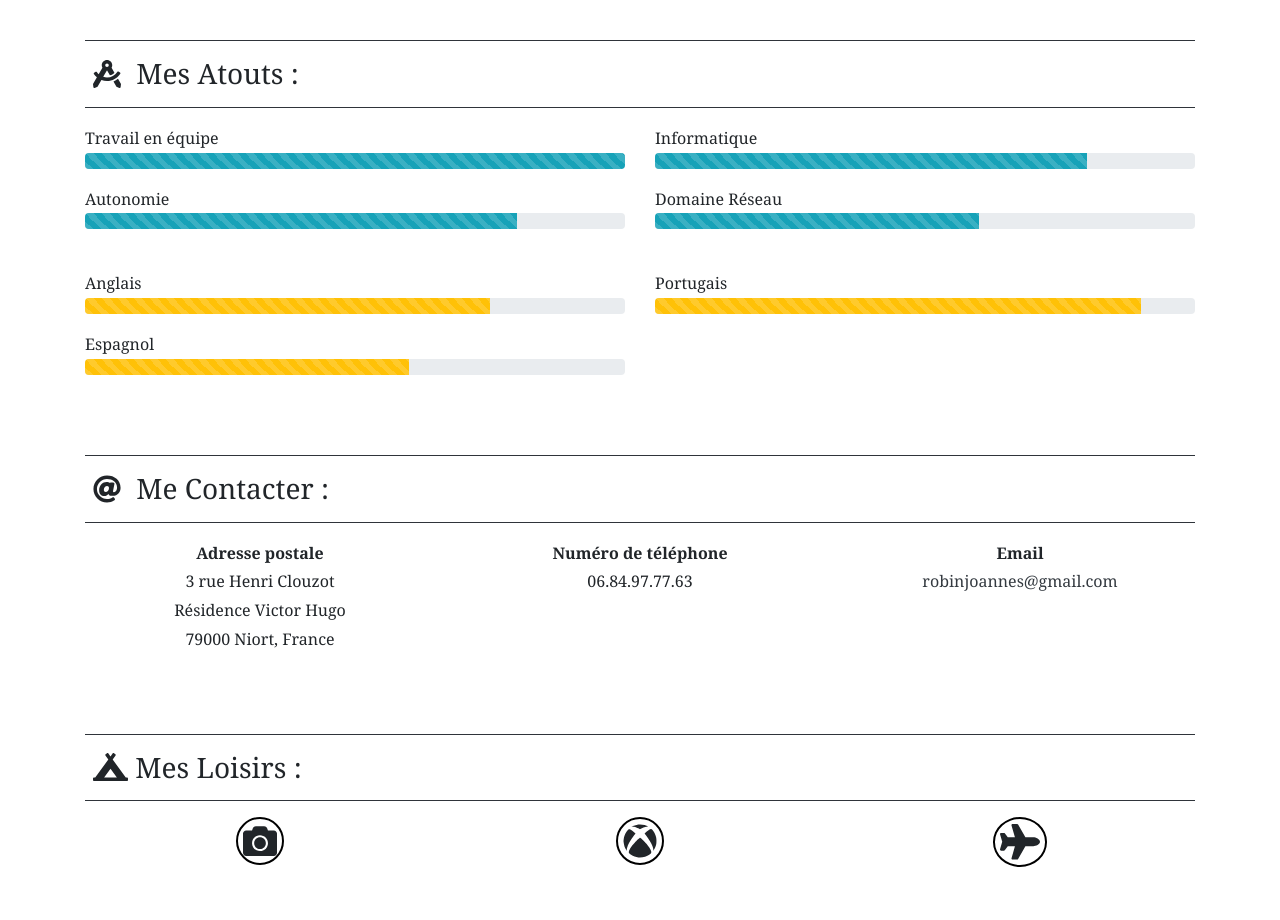
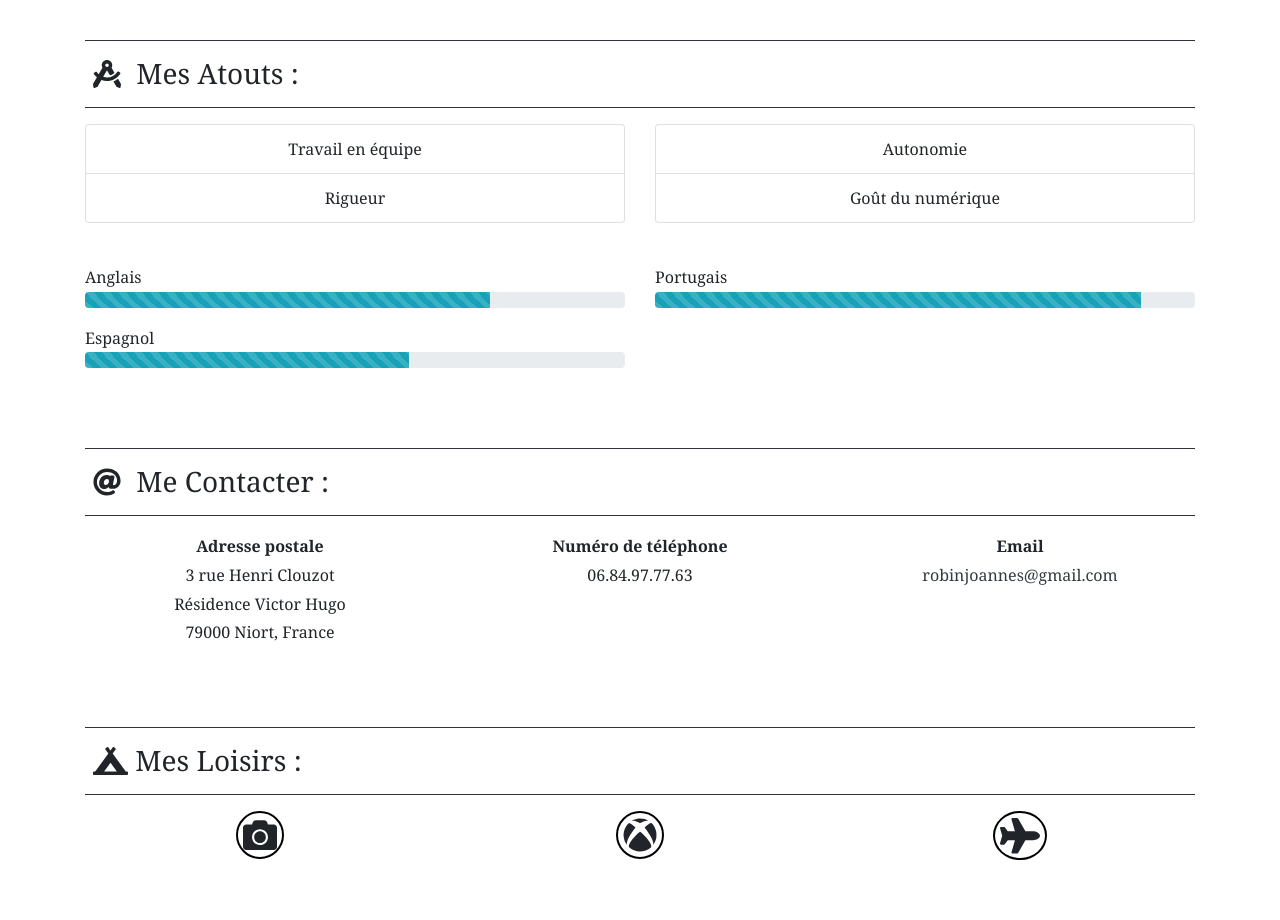
Before and after one commit to Dragster14/MonCV-Camif, a plain HTML site: page index.html in a window 1280 px wide. Shown: the part 1660-2580 px from the top of the page. Drawn offline with nearby package versions, Linux system fonts and the light colour scheme.

Commit message:
Changement couleur langues

```diff
--- a/index.html
+++ b/index.html
@@ -237,47 +237,25 @@
                 </div>
                 <div class="row">
                     <div class="col-md-6 mb-3">
-                        <p class="mb-0">
-                            Travail en équipe
-                        </p>
-                        <div class="progress">
-                            <div class="progress-bar progress-bar-striped bg-info progress-bar-animated" role="progressbar" style="width: 100%" aria-valuenow="50" aria-valuemin="0" aria-valuemax="100"></div>
-                        </div>
+                        <ul class="list-group text-center">
+                            <li class="list-group-item">Travail en équipe</li>
+                            <li class="list-group-item">Rigueur</li>
+                        </ul>
                     </div>
-                    <div class="col-md-6 mb-3">
-                        <p class="mb-0">
-                            Informatique
-                        </p>
-                        <div class="progress">
-                            <div class="progress-bar progress-bar-striped bg-info progress-bar-animated" role="progressbar" style="width: 80%" aria-valuenow="50" aria-valuemin="0" aria-valuemax="100"></div>
-                        </div>
+                    <div class="col-md-6">
+                        <ul class="list-group text-center">
+                            <li class="list-group-item">Autonomie</li>
+                            <li class="list-group-item">Goût du numérique</li>
+                        </ul>
                     </div>
                 </div>
-                <div class="row">
-                    <div class="col-md-6 mb-3">
-                        <p class="mb-0">
-                            Autonomie
-                        </p>
-                        <div class="progress">
-                            <div class="progress-bar progress-bar-striped bg-info progress-bar-animated" role="progressbar" style="width: 80%" aria-valuenow="50" aria-valuemin="0" aria-valuemax="100"></div>
-                        </div>
-                    </div>
-                    <div class="col-md-6 mb-3">
-                        <p class="mb-0">
-                            Domaine Réseau
-                        </p>
-                        <div class="progress">
-                            <div class="progress-bar progress-bar-striped bg-info progress-bar-animated" role="progressbar" style="width: 60%" aria-valuenow="50" aria-valuemin="0" aria-valuemax="100"></div>
-                        </div>
-                    </div>
-                </div>
-                <div class="row mt-md-4">
+                <div class="row mt-4">
                     <div class="col-md-6 mb-3">
                         <p class="mb-0">
                             Anglais
                         </p>
                         <div class="progress">
-                            <div class="progress-bar progress-bar-striped bg-warning progress-bar-animated" role="progressbar" style="width: 75%" aria-valuenow="50" aria-valuemin="0" aria-valuemax="100"></div>
+                            <div class="progress-bar progress-bar-striped bg-info progress-bar-animated" role="progressbar" style="width: 75%" aria-valuenow="50" aria-valuemin="0" aria-valuemax="100"></div>
                         </div>
                     </div>
                     <div class="col-md-6 mb-3">
@@ -285,7 +263,7 @@
                             Portugais
                         </p>
                         <div class="progress">
-                            <div class="progress-bar progress-bar-striped bg-warning progress-bar-animated" role="progressbar" style="width: 90%" aria-valuenow="50" aria-valuemin="0" aria-valuemax="100"></div>
+                            <div class="progress-bar progress-bar-striped bg-info progress-bar-animated" role="progressbar" style="width: 90%" aria-valuenow="50" aria-valuemin="0" aria-valuemax="100"></div>
                         </div>
                     </div>
                 </div>
@@ -295,7 +273,7 @@
                             Espagnol
                         </p>
                         <div class="progress">
-                            <div class="progress-bar progress-bar-striped bg-warning progress-bar-animated" role="progressbar" style="width: 60%" aria-valuenow="50" aria-valuemin="0" aria-valuemax="100"></div>
+                            <div class="progress-bar progress-bar-striped bg-info progress-bar-animated" role="progressbar" style="width: 60%" aria-valuenow="50" aria-valuemin="0" aria-valuemax="100"></div>
                         </div>
                     </div>
                 </div>
```
